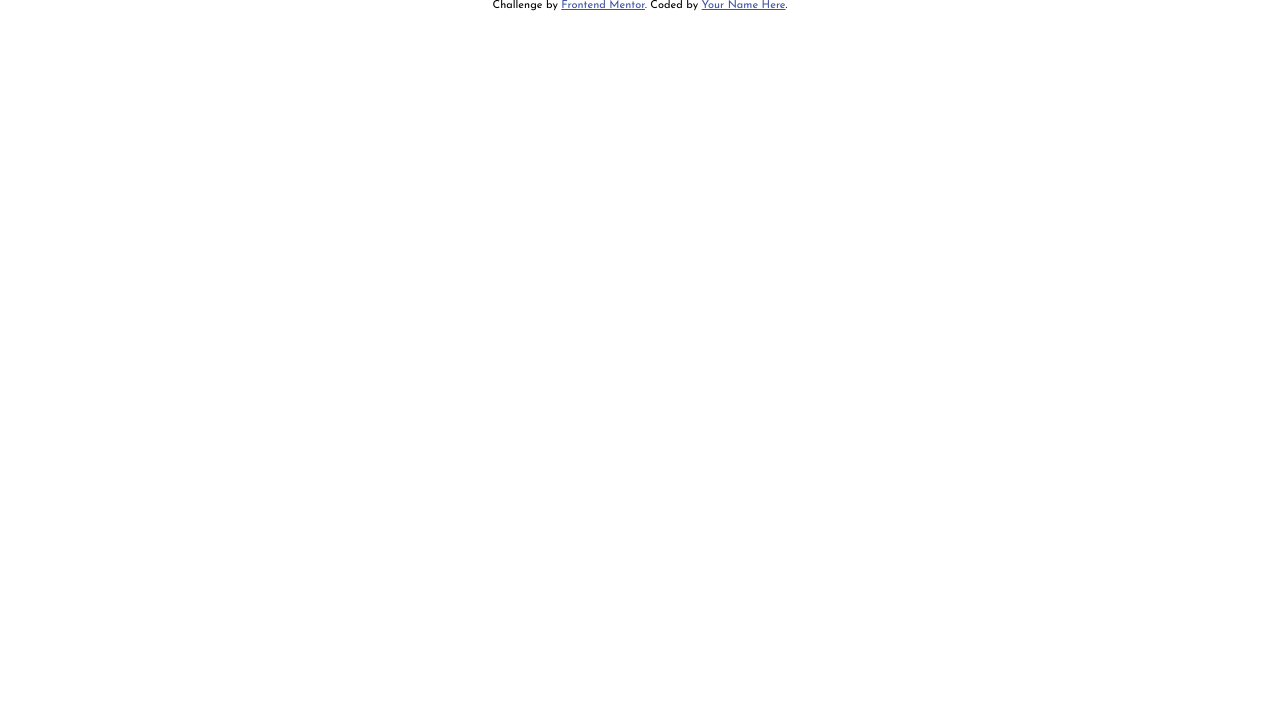
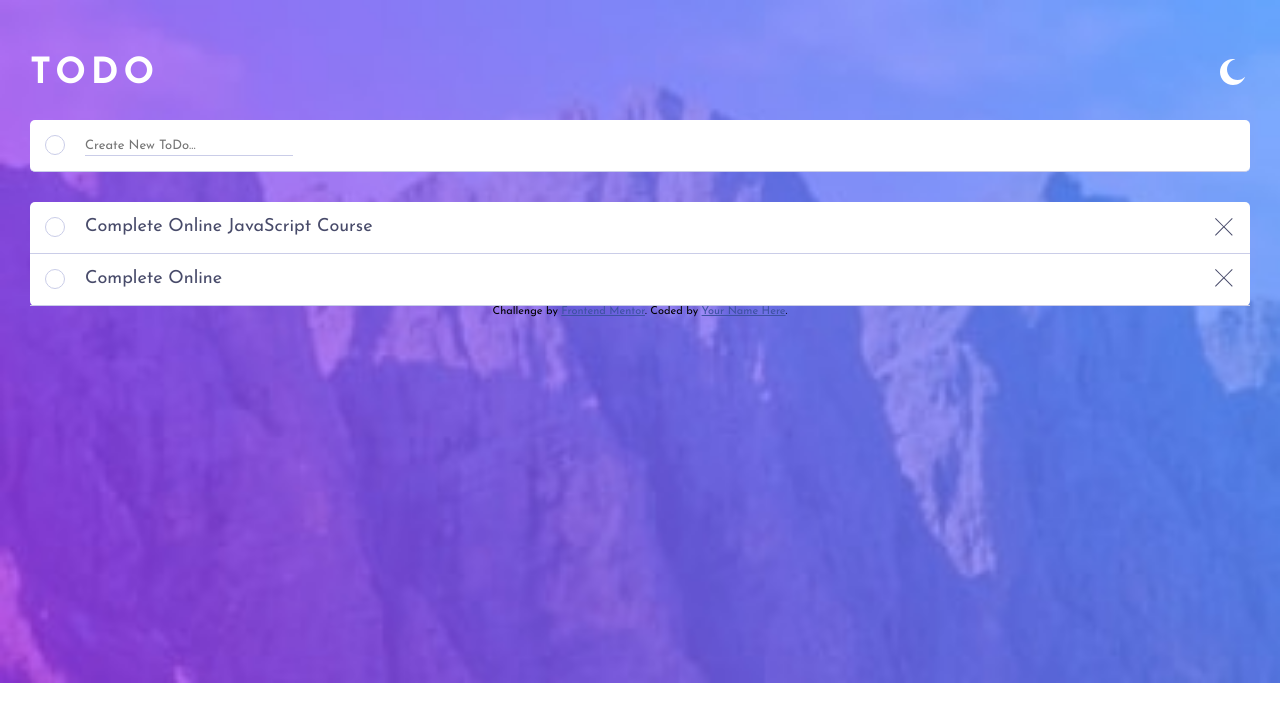
Before and after one commit to DiRenzoV/todo-app-chalenge, a plain HTML site: page index.html in a window 1280 px wide. Drawn offline with Linux system fonts and the light colour scheme.

Commit message:
general styles on tasks.

```diff
--- a/css/style.css
+++ b/css/style.css
@@ -2,7 +2,7 @@
 
   /* -- Primary -- */
   --bright-blue: hsl(220, 98%, 61%);
-  --check-background: linear-gradient hsl(192, 100%, 67%) to hsl(280, 87%, 65%);
+  --check-gradient: linear-gradient(130deg, hsl(192, 100%, 67%), hsl(280, 87%, 65%));
 
   /* -- Light Theme -- */
   --very-light-gray: hsl(0, 0%, 98%);
@@ -28,6 +28,153 @@ html {
 body {
   font-family: 'Josefin Sans', sans-serif;
   font-size: 1.8rem;
+  padding: 3rem;
+  background-image: url(/images/bg-mobile-light.jpg);
+  background-repeat: no-repeat;
+  background-size: 100%;
+}
+
+/* -- Typography -- */
+.header {
+  color: white;
+  letter-spacing: 5px;
+}
+
+/* -- TODO -- */
+
+.container {
+  position: relative;
+}
+
+.theme-switch {
+  --size: 3rem;
+
+  background-image: url(/images/icon-moon.svg);
+  background-repeat: no-repeat;
+  width: var(--size);
+  height: var(--size);
+  position: absolute;
+  top: 5px;
+  right: 0;
+  cursor: pointer;
+}
+
+
+
+/* -- Tasks -- */
+.task, .new-task {
+  padding: 1.5rem;
+}
+
+.tasks, .new-task {
+  background-color: white;
+  border-radius: 5px;
+}
+
+/* -- New Todo Form -- */
+
+.new-task {
+  margin-bottom: 3rem;
+}
+
+.new-task form {
+  display: flex;
+  align-items: center;
+}
+
+.new-task input {
+  border: 0;
+  border-bottom: 1px solid var(--light-grayish-blue);
+}
+
+.new-task input::placeholder {
+  font-size: 1.3rem;
+}
+
+.new-task input:focus {
+  outline: none;
+  border-color: var(--bright-blue);
+}
+
+.new-task input:focus::placeholder {
+  opacity: .5;
+}
+
+/* -- Task -- */
+
+.task > * {
+  cursor: pointer;
+}
+
+.task {
+  display: flex;
+  justify-content: space-between;
+  align-items: center;
+  color: var(--very-dark-grayish-blue);
+  border-bottom: 1px solid var(--light-grayish-blue);
+}
+
+[type="checkbox"] {
+  position: absolute;
+  opacity: 0;
+}
+
+[type="checkbox"]:checked + label .custom-checkbox {
+  background-image: url(/images/icon-check.svg), var(--check-gradient);
+  background-repeat: no-repeat;
+  background-position: center;
+}
+
+.task label {
+  display: flex;
+  position: relative;
+}
+
+.task label:hover .custom-checkbox,
+[type="checkbox"]:focus + label .custom-checkbox {
+  transform: scale(1.2);
+  border-color: var(--bright-blue);
+}
+
+label::after {
+  content: '';
+  position: absolute;
+  top: 50%;
+  left: 3.5rem;
+  right: -3px;
+  height: 2px;
+  background-color: currentColor;
+  transform: scaleX(0);
+  transform-origin: left;
+  transition: .2s;
+
+}
+
+[type="checkbox"]:checked + label::after {
+  transform: scaleX(1);
+}
+
+[type="checkbox"]:checked + label {
+  opacity: .5;
+}
+
+.close {
+  background-image: url(/images/icon-cross.svg);
+  width: 2rem;
+  height: 2rem;
+  background-repeat: no-repeat;
+}
+/* -- Custom Checkbox -- */
+
+.custom-checkbox {
+  --spacer: 2rem;
+
+  width: var(--spacer);
+  height: var(--spacer);
+  border-radius: 50%;
+  border: 1px solid var(--light-grayish-blue);
+  margin-right: var(--spacer);
+  transition: transform .25s, border-color .25s;
 }
 
 
--- a/index.html
+++ b/index.html
@@ -31,6 +31,34 @@
     <title>ToDo App Challenge</title>
   </head>
   <body>
+    <div class="container">
+      <h1 class="header">TODO</h1>
+      <div class="theme-switch"></div>
+      <div class="task new-task">
+        <form action="">
+          <div class="custom-checkbox"></div>
+          <input type="text" placeholder="Create New ToDo..." />
+        </form>
+      </div>
+      <div class="tasks">
+        <div class="task">
+          <input type="checkbox" id="1" />
+          <label for="1">
+            <div class="custom-checkbox"></div>
+            Complete Online JavaScript Course
+          </label>
+          <div class="close"></div>
+        </div>
+        <div class="task">
+          <input type="checkbox" id="2" />
+          <label for="2">
+            <div class="custom-checkbox"></div>
+            Complete Online
+          </label>
+          <div class="close"></div>
+        </div>
+      </div>
+    </div>
     <div class="attribution">
       Challenge by
       <a href="https://www.frontendmentor.io?ref=challenge" target="_blank"
```
